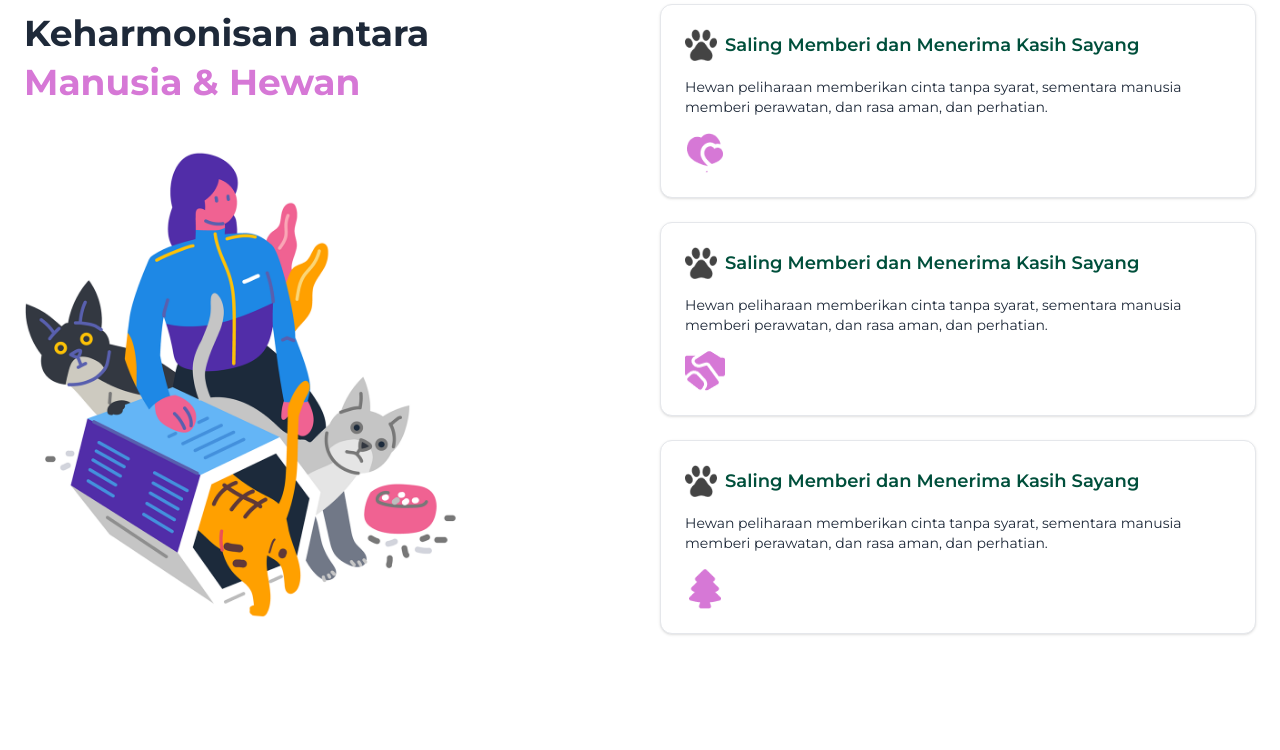
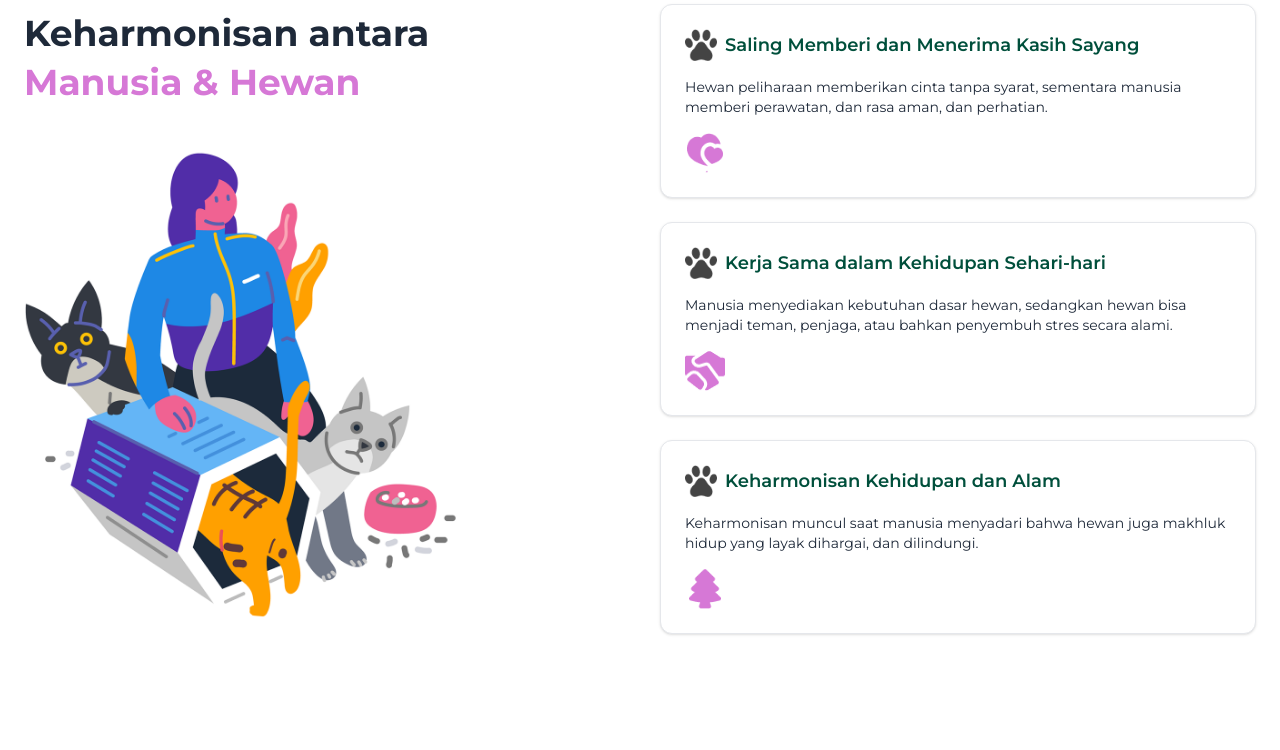
Before and after one commit to anggawww05/adopt-me-laravel, a Laravel app: page / in a window 1280 px wide. Shown: the part 1395-2145 px from the top of the page. Run offline with Laravel 12, Linux system fonts and the light colour scheme; data that the repository does not hold is empty; style sheets or scripts are compiled from the project's sources; some libraries are stand-ins or nearby versions; some web fonts are replaced.

Commit message:
add little things

```diff
--- a/resources/views/account/profile.blade.php
+++ b/resources/views/account/profile.blade.php
@@ -85,6 +85,7 @@
         @forelse ($searchHistories as $item)
             <div class="flex items-center justify-between bg-white px-4 py-3 rounded-xl shadow mb-3 hover:bg-gray-100 transition group">
                 <div class="flex flex-wrap gap-x-4 text-sm text-gray-700">
+                    <span><strong>Keyword:</strong> {{ ucfirst($item->keyword) }}</span>
                     <span><strong>Jenis:</strong> {{ ucfirst($item->species) }}</span>
                     <span><strong>Ukuran:</strong> {{ ucfirst($item->size ?? '-') }}</span>
                     <span><strong>Umur:</strong> {{ $item->estimated_minimum_age }} - {{ $item->estimated_maximum_age }} th</span>
--- a/resources/views/adoptpost.blade.php
+++ b/resources/views/adoptpost.blade.php
@@ -1,5 +1,5 @@
 <x-layout title="Adopsi Hewan - Adopt Me!">
-    <div class="min-h-screen bg-gray-100 py-10">
+    <div class="min-h-screen py-10">
         <div class="container mx-auto grid grid-cols-1 md:grid-cols-4 gap-8 px-4">
 
             <!-- Filter Sidebar -->
--- a/resources/views/landing.blade.php
+++ b/resources/views/landing.blade.php
@@ -105,11 +105,11 @@
                 <div class="p-6 border border-gray-200 rounded-xl shadow-sm bg-white">
                     <div class="flex items-center gap-2">
                         <img src="{{ asset('images/icon_landing1.png') }}" class="w-8 h-8 object-contain">
-                        <h1 class="font-semibold text-lg text-emerald-900">Saling Memberi dan Menerima Kasih Sayang</h1>
+                        <h1 class="font-semibold text-lg text-emerald-900">Kerja Sama dalam Kehidupan Sehari-hari</h1>
                     </div>
                     <p class="text-gray-800 text-sm my-4">
-                        Hewan peliharaan memberikan cinta tanpa syarat, sementara manusia memberi perawatan, dan
-                        rasa aman, dan perhatian.
+                        Manusia menyediakan kebutuhan dasar hewan, sedangkan hewan bisa menjadi teman, penjaga,
+                        atau bahkan penyembuh stres secara alami.
                     </p>
                     <img src="{{ asset('images/icon_landing3.png') }}" class="w-10 h-10 object-contain">
                 </div>
@@ -117,11 +117,10 @@
                 <div class="p-6 border border-gray-200 rounded-xl shadow-sm bg-white">
                     <div class="flex items-center gap-2">
                         <img src="{{ asset('images/icon_landing1.png') }}" class="w-8 h-8 object-contain">
-                        <h1 class="font-semibold text-lg text-emerald-900">Saling Memberi dan Menerima Kasih Sayang</h1>
+                        <h1 class="font-semibold text-lg text-emerald-900">Keharmonisan Kehidupan dan Alam</h1>
                     </div>
                     <p class="text-gray-800 text-sm my-4">
-                        Hewan peliharaan memberikan cinta tanpa syarat, sementara manusia memberi perawatan, dan
-                        rasa aman, dan perhatian.
+                        Keharmonisan muncul saat manusia menyadari bahwa hewan juga makhluk hidup yang layak dihargai, dan dilindungi.
                     </p>
                     <img src="{{ asset('images/icon_landing4.png') }}" class="w-10 h-10 object-contain">
                 </div>
```
